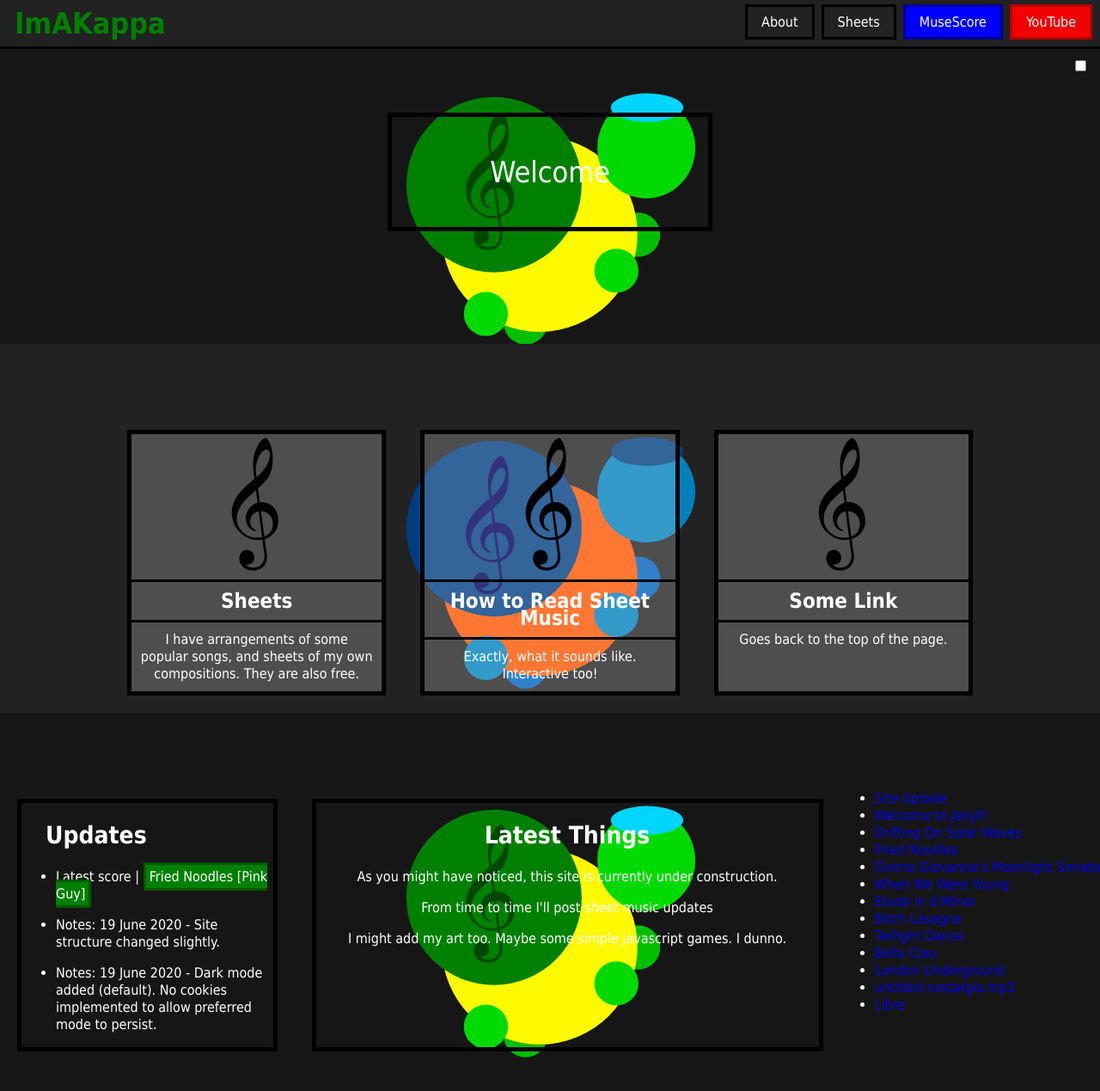
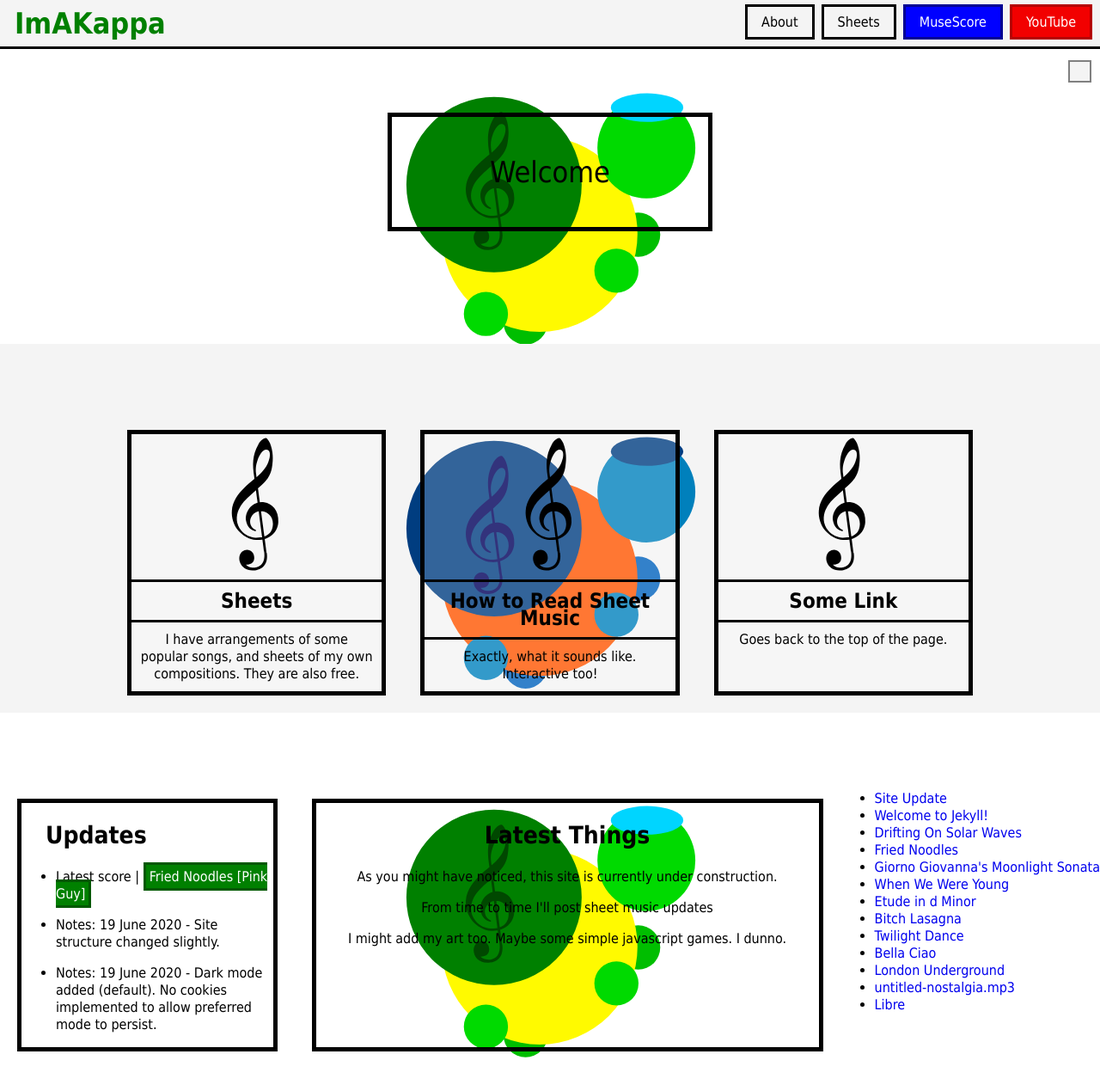
Before and after one commit to ImAKappa/imakappaJekyllOld, a Jekyll site: the page built from index.html, in a window 1280 px wide and 1400 px high. Shown: the top 1269 px of the window at 86% size. Built offline with Jekyll 4.4.1, drawn with Linux system fonts in a browser that asks for light colours.

Commit message:
sass now shows main css from redesign3

```diff
--- a/assets/css/styles.scss
+++ b/assets/css/styles.scss
@@ -1,55 +1,92 @@
 ---
+
 ---
+/* Style sheet for redesign 3 */
+
+/* BASE */
+:root {
+  --main-bg-color: white;
+  --secondary-bg-color: #f4f4f4;
+  --check-border-color: grey;
+  --main-text-color: black;
+
+}
+
+[data-theme="dark"] {
+  --main-bg-color: rgb(22, 22, 22);
+  --secondary-bg-color: rgb(34, 34, 34);
+  --check-border-color: black;
+  --main-text-color: white;
+}
+
 
 html {
   font-size: 10px;
   height: 100%;
 }
+
 body {
   font-family: 'Oswald', tahoma, arial, sans-serif;
   line-height: 2em;
   height: 100%;
   margin: 0;
-  background-color: rgb(22, 22, 22);
-  color: white;
+  background-color: var(--main-bg-color);
+  color: var(--main-text-color);
 }
+
 main {
   margin-top: 4.5em;
 }
+
+@media screen and (max-width: 480px) {
+  main {
+    margin-top: 0;
+  }
+}
+
 h1 {
   font-size: 3.4rem;
   margin: 0.5em;
 }
+
 h2 {
   font-size: 2.8rem;
   margin: 1em;
 }
+
 h3 {
   font-size: 2.4rem;
   margin: 1em;
 }
+
 p {
   font-size: 1.6rem;
   margin: 1em;
 }
+
 a {
   font-size: 1.6rem;
   text-decoration: none;
   transition-duration: 0.4s;
 }
+
 a.sheet-link {
   border: 3px solid rgb(0, 88, 0);
   background-color: green;
   color: white;
   padding: 4px;
-  &:hover {
+}
+
+a.sheet-link:hover {
   border: 3px solid green;
   background-color: rgb(0, 88, 0);
 }
-}
+
 li {
   font-size: 1.6rem;
 }
+
+/* NAV BAR */
 header {
   background: transparent;
   margin: 0;
@@ -61,74 +98,138 @@ header {
   top: 0;
   width: 100%;
   border-bottom: 3px solid rgb(0, 0, 0);
-  background-color: rgb(34, 34, 34);
+  background-color: var(--secondary-bg-color);
 }
+
 .title {
-  color: white;
-  &:hover {
+  color: var(--main-text-color);
+}
+
+.title:hover {
   color: green;
 }
+
+@media screen and (max-width: 800px) {
+  header {
+    position: relative;
+    top: 1em;
+    border-bottom: 1px solid black;
   }
+}
+
 .main-nav {
   display: flex;
   justify-content: center;
   align-items: center;
   margin: 0.5em;
-  a {
-    text-decoration: none;
-    color: white;
-    border: 3px solid black;
-    padding: 8px 16px;
-    margin: 0.25em;
-    &:hover {
-      border: 3px solid white;
-      background-color: rgb(22, 22, 22);
-      color: white;
 }
-  }
-  ul {
-    padding: 0;
-    list-style: none;
-  }
-  li {
-    display: inline;
-    margin: 0;
-  }
-}
+
 .menu-icon {
   flex-direction: column;
   padding: 0.5em;
   align-items: center;
   display: none;
-  >div {
+}
+
+.menu-icon > div {
   width: 35px;
   height: 5px;
-    background-color: white;
+  background-color: var(--main-text-color);
   margin: 2px 0;
 }
+
+/* RESPONSIVE NAV */
+@media screen and (max-width: 800px) {
+  header {
+    flex-direction: column;
+    align-items: center;
+    border: none;
   }
+
+  .main-nav {
+    display: inline-block;
+    width: 100%;
+    margin: 0;
+    padding: 0;
+    border-top: 3px solid black;
+    border-bottom: 3px solid black;
+    background-color: var(--main-bg-color);
+  }
+
+  .main-nav .menu-icon {
+    display: flex;
+  }
+
+  .main-nav ul {
+    display: flex;
+    flex-direction: column;
+    width: 100%;
+    display: none;
+  }
+
+  .main-nav:hover .nav-links {
+    display: block;
+  }
+
+  .main-nav a {
+    display: block;
+    text-align: center;
+  }
+}
+
+.main-nav a {
+  text-decoration: none;
+  color: var(--main-text-color);
+  border: 3px solid black;
+  padding: 8px 16px;
+  margin: 0.25em;
+}
+
+.main-nav a:hover {
+  border: 3px solid var(--main-text-color);
+  background-color: rgb(22, 22, 22);
+  color: white;
+}
+
+.main-nav ul {
+  padding: 0;
+  list-style: none;
+}
+
+.main-nav li {
+  display: inline;
+  margin: 0;
+}
+
 a.active {
   background-color: rgb(20, 20, 20);
   color: #e7bb41;
 }
+
 a.yt {
   border: 3px solid rgb(180, 0, 0);
   background-color: rgb(242, 0, 0);
   color: white;
-  &:hover {
+}
+
+a.yt:hover {
   border: 3px solid red;
   background-color: rgb(180, 0, 0);
 }
-}
+
 a.muse {
   border: 3px solid rgb(0, 0, 146);
   background-color: blue;
   color: white;
-  &:hover {
+}
+
+a.muse:hover {
   border: 3px solid blue;
   background-color: rgb(0, 0, 146);
 }
-}
+
+/* BANNER STUFF */
+
 .banner {
   display: flex;
   height: 40em;
@@ -138,16 +239,30 @@ a.muse {
   background-attachment: fixed;
   background-size: 35em;
 }
+
 .banner-textbox {
   display: flex;
   border: 5px solid black;
   padding: 2em 8em;
   margin: auto;
 }
+
+@media screen and (max-width: 800px) {
+  .banner {
+    background-position: center 12em;
+  }
+
+  .banner-textbox {
+    padding: 2em;
+  }
+}
+
 .banner-text {
   text-align: center;
   font-size: 3.4rem;
 }
+
+/* NAVIGATION */
 .navigation {
   margin: 0;
   background-image: url('../images/blue-imakappa-channel-logo-2020.svg');
@@ -156,8 +271,16 @@ a.muse {
   background-attachment: fixed;
   background-size: 35em;
   padding-top: 8em;
-  background-color: rgb(34, 34, 34);
+  background-color: var(--secondary-bg-color);
 }
+
+@media screen and (max-width: 800px) {
+  .navigation {
+    background-position: center 12em;
+  }
+}
+
+/* UPDATES */
 .updates {
   display: flex;
   background-image: url('../images/imakappa-channel-logo-2020.svg');
@@ -167,22 +290,38 @@ a.muse {
   background-size: 35em;
   padding: 8em 0 16em;
 }
+
 .site-update {
   flex: 1;
   margin: 20px;
   border: 5px solid black;
+  /* background-color: rgba(170, 170, 170, 0.2); */
 }
-.update-list {
-  li {
+
+.update-list li {
   margin-bottom: 1em;
 }
-}
+
 .content-update {
   flex: 2;
   margin: 20px;
   border: 5px solid black;
   text-align: center;
+  /* background-color: rgba(170, 170, 170, 0.2); */
 }
+
+@media screen and (max-width: 960px) {
+  .updates {
+    flex-direction: column;
+    background-position: center 12em;
+  }
+
+  .site-update {
+    text-align: center;
+  }
+}
+
+/* TURTLE FACTS */
 .turtle-facts {
   display: flex;
   flex-direction: column;
@@ -195,8 +334,17 @@ a.muse {
   background-attachment: fixed;
   background-size: 35em;
   padding: 16em 0 16em;
-  background-color: rgb(34, 34, 34);
+  background-color: var(--secondary-bg-color);
 }
+
+@media screen and (max-width: 800px) {
+  .turtle-facts {
+    background-position: center 12em;
+  }
+}
+
+/* ABOUT */
+
 .about-text {
   display: flex;
   flex-direction: column;
@@ -206,9 +354,10 @@ a.muse {
   background-repeat: no-repeat;
   background-attachment: fixed;
   background-size: 35em;
-  background-color: rgb(34, 34, 34);
+  background-color: var(--secondary-bg-color);
   padding: 10em 0;
 }
+
 .about-image {
   display: flex;
   flex-direction: column;
@@ -220,6 +369,18 @@ a.muse {
   background-size: 35em;
   padding: 10em 0;
 }
+
+@media screen and (max-width: 800px) {
+  .about-text {
+    background-position: center 12em;
+  }
+
+  .about-image {
+    background-position: center 12em;
+  }
+}
+
+/* FOOTER */
 footer {
   display: flex;
   justify-content: center;
@@ -233,31 +394,80 @@ footer {
   background-attachment: fixed;
   background-size: 35em;
 }
+
+@media screen and (max-width: 800px) {
+  footer {
+    background-position: center 12em;
+    align-items: flex-start;
+  }
+}
+
+
+/* ---------- */
+/* ASSETS */
+input[type="checkbox"] {
+  width: 16px;
+  height: 16px;
+}
+
+.switcheroo {
+  display: flex;
+  background-color: var(--secondary-bg-color);
+  padding: 0;
+  position: fixed;
+  top: 7em;
+  right: 1em;
+  border: 2px solid var(--check-border-color);
+}
+
 .switch-mode {
-  padding: 16px;
-  background-color: black;
-  color: white;
-  border: none;
-  position: fixed;
-  top: 5em;
-  right: 1em;
   cursor: pointer;
-  border-radius: 50%;
+  opacity: 0;
+  height: 0;
+  width: 0;
 }
+
+@media screen and (max-width: 800px) {
+  .switcheroo {
+    position: absolute;
+    top: 7.25em;
+  }
+}
+
 .narrow-container {
   display: flex;
-  border: 5px solid rgb(0, 0, 0);
+  border: 5px solid black;
   flex-direction: column;
   transition-duration: 0.4s;
-  background-color: rgba(255, 255, 255, 0.2);
+  background-color: rgb(255, 255, 255, 0.2);
   margin: auto;
 }
+
+@media screen and (max-width: 800px) {
+  .narrow-container {
+    margin: 1.5em;
+  }
+}
+
 .grid-3 {
   display: grid;
   width: 80%;
   margin: auto;
   grid-template-columns: 1fr 1fr 1fr;
 }
+
+@media screen and (max-width: 800px) {
+  /* .grid-3 {
+    grid-template-columns: 1fr 1fr;
+  } */
+}
+
+@media screen and (max-width: 480px) {
+  .grid-3 {
+    grid-template-columns: 1fr;
+  }
+}
+
 .card {
   display: flex;
   flex-direction: column;
@@ -268,120 +478,47 @@ footer {
   align-items: center;
   text-align: center;
   transition-duration: 0.4s;
-  &:hover {
+}
+
+.card:hover {
   box-shadow: 0 14px 28px rgba(0,0,0,0.25), 0 10px 10px rgba(0,0,0,0.22);
   transition: all 0.3s cubic-bezier(.25,.8,.25,1);
 }
-  img {
+
+.card img {
   max-width: 25%;
 }
-  a.card-link {
+
+.card a.card-link {
   border: 5px solid black;
-    background-color: rgba(255, 255, 255, 0.2);
-    color: white;
+  background-color: rgb(255, 255, 255, 0.2);
+  color: var(--main-text-color);
   margin: 0;
   padding: 1.5m 0;
   height: 100%;
-    &:hover {
-      background-color: rgb(20, 20, 20);
-      border: 5px solid white;
+}
+
+.card a.card-link:hover {
+  background-color: var(--main-bg-color);
+  border: 5px solid var(--main-text-color);
   color: green;
 }
-  }
-  h3 {
+
+.card h3 {
   border-top: 3px solid black;
   border-bottom: 3px solid black;
   margin: 0;
   padding: 0.5em;
 }
-  p {
+
+.card p {
   margin: 10px;
 }
-}
+
 .hidden-text-light {
   color: rgb(34, 34, 34);
 }
+
 .hidden-text-dark {
   color: rgb(22, 22, 22);
 }
-@media screen and (max-width: 480px) {
-  main {
-    margin-top: 0;
-  }
-  .grid-3 {
-    grid-template-columns: 1fr;
-  }
-}
-@media screen and (max-width: 800px) {
-  header {
-    position: relative;
-    top: 1em;
-    border-bottom: 1px solid black;
-    flex-direction: column;
-    align-items: center;
-  }
-  .main-nav {
-    display: inline-block;
-    width: 100%;
-    margin: 0;
-    padding: 0;
-    border: 3px solid black;
-    background-color: rgb(34, 34, 34);
-    .menu-icon {
-      display: flex;
-    }
-    ul {
-      display: flex;
-      flex-direction: column;
-      width: 100%;
-      display: none;
-    }
-    &:hover {
-      .nav-links {
-        display: block;
-      }
-    }
-    a {
-      display: block;
-      text-align: center;
-    }
-  }
-  .banner {
-    background-position: center 12em;
-  }
-  .banner-textbox {
-    padding: 2em;
-  }
-  .navigation {
-    background-position: center 12em;
-  }
-  .turtle-facts {
-    background-position: center 12em;
-  }
-  .about-text {
-    background-position: center 12em;
-  }
-  .about-image {
-    background-position: center 12em;
-  }
-  footer {
-    background-position: center 12em;
-    align-items: flex-start;
-  }
-  .switch-mode {
-    position: absolute;
-    top: 1.5em;
-  }
-  .narrow-container {
-    margin: 1.5em;
-  }
-}
-@media screen and (max-width: 960px) {
-  .updates {
-    flex-direction: column;
-    background-position: center 12em;
-  }
-  .site-update {
-    text-align: center;
-  }
-}
```
Lines whose indentation alone changed are shown as unchanged.
